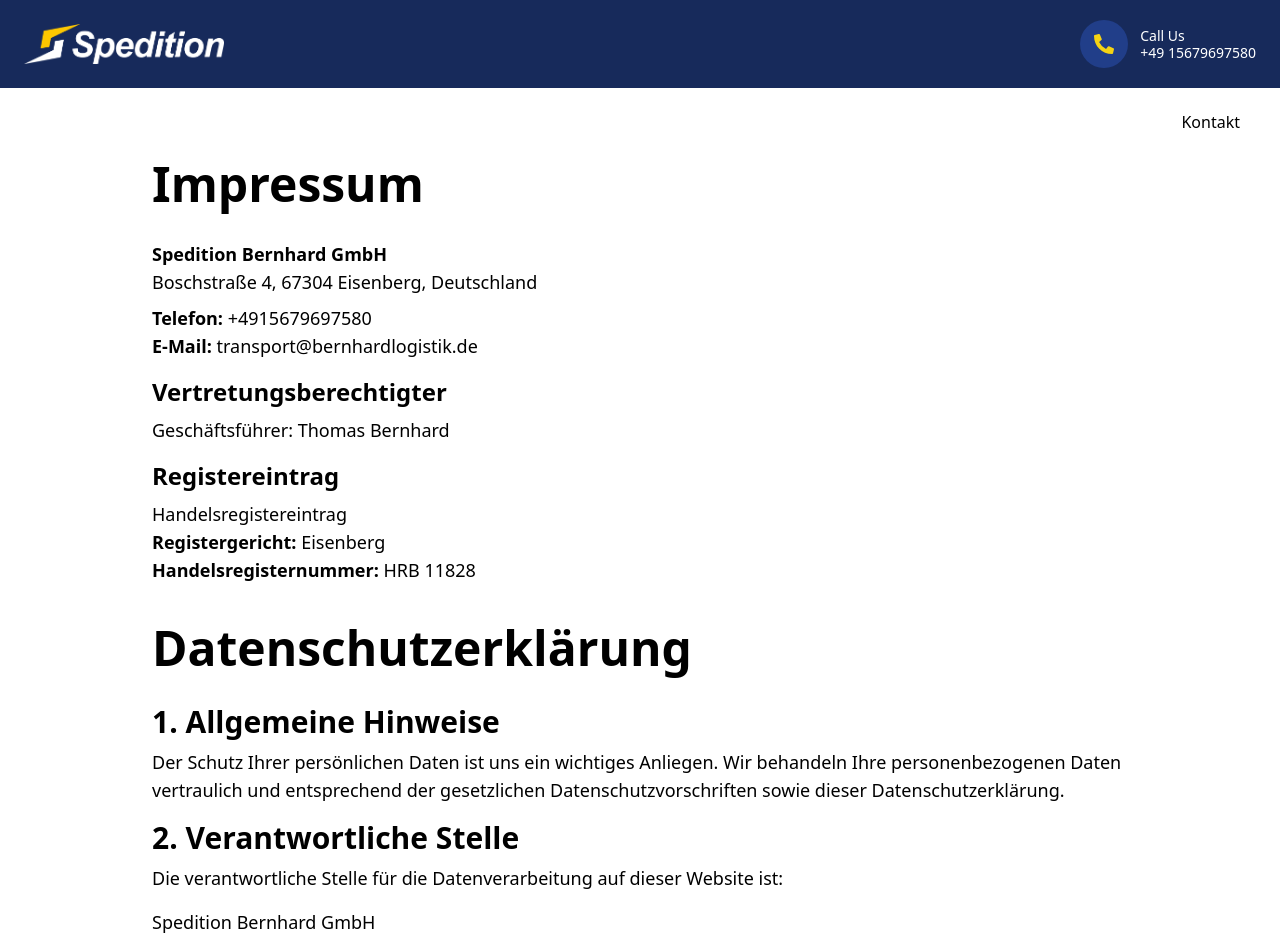
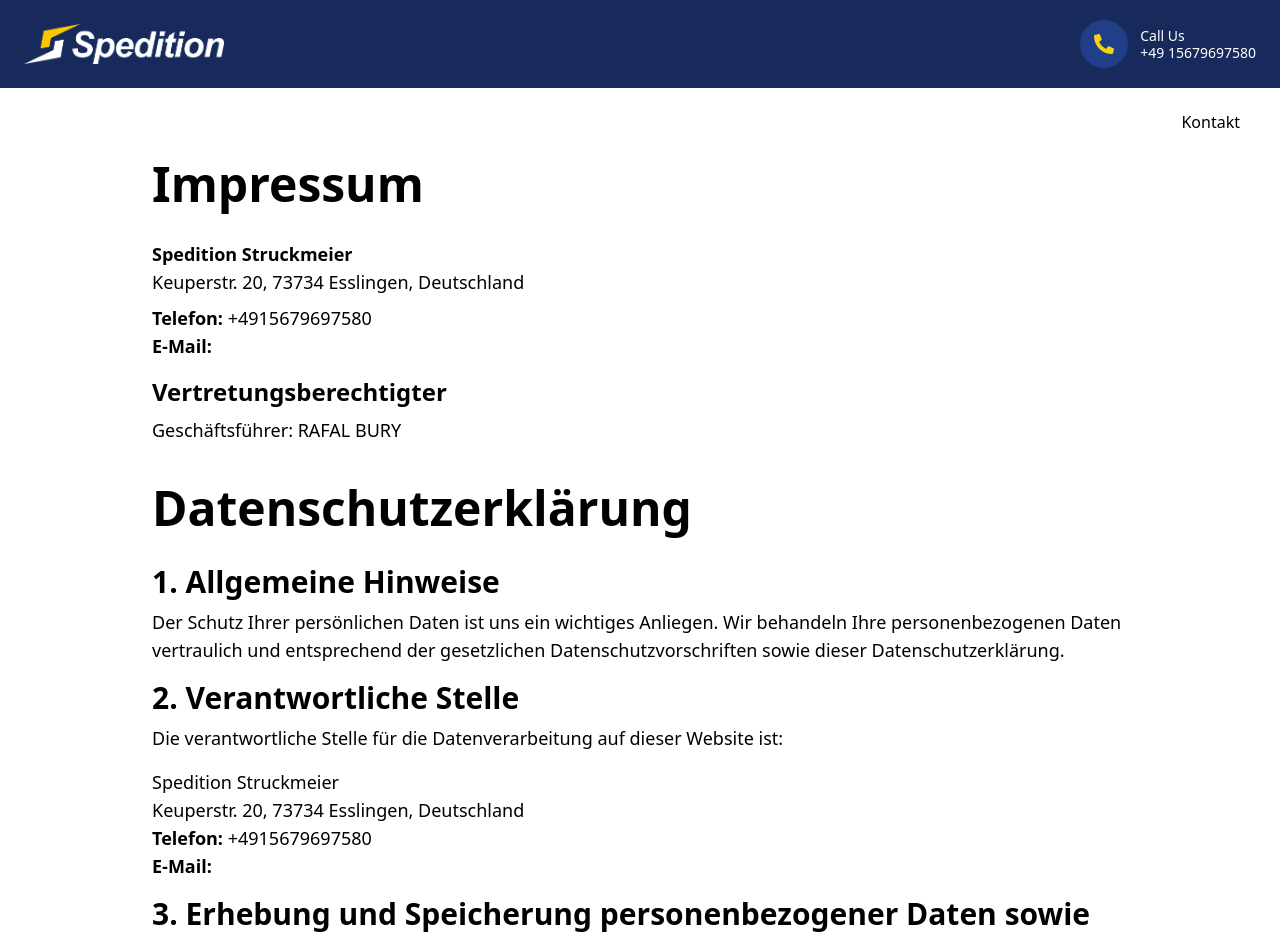
Before and after one commit to Mdsakib999/Logistics-development-3, a React (Vite) app: page /datenschutzrichtlinie in a window 1280 px wide. Shown: the top 936 px of the page. Built offline with nearby package versions, Linux system fonts and the light colour scheme.

Commit message:
privacy update

```diff
--- a/src/Pages/Datenschutzrichtlinie.jsx
+++ b/src/Pages/Datenschutzrichtlinie.jsx
@@ -13,9 +13,9 @@
 					Impressum
 				</h1>
 				<p className="mb-2 text-base sm:text-lg">
-					<strong>Spedition Bernhard GmbH</strong>
+					<strong>Spedition Struckmeier</strong>
 					<br />
-					Boschstraße 4, 67304 Eisenberg, Deutschland
+					Keuperstr. 20, 73734 Esslingen, Deutschland
 					<br />
 
 				</p>
@@ -25,15 +25,17 @@
 						+4915679697580
 					</a>
 					<br />
-					<strong>E-Mail: </strong> transport@bernhardlogistik.de
+					<strong>E-Mail: </strong>
 				</p>
 				<h2 className="text-lg sm:text-xl md:text-2xl font-semibold mt-4 mb-2">
 					Vertretungsberechtigter
 				</h2>
 				<p className="mb-2 text-base sm:text-lg">
-					Geschäftsführer: Thomas Bernhard
+					Geschäftsführer: RAFAL BURY
 				</p>
-				<h2 className="text-lg sm:text-xl md:text-2xl font-semibold mt-4 mb-2">
+
+
+				{/* <h2 className="text-lg sm:text-xl md:text-2xl font-semibold mt-4 mb-2">
 					Registereintrag
 				</h2>
 				<p className="mb-2 text-base sm:text-lg">
@@ -42,7 +44,9 @@
 					<strong>Registergericht:</strong> Eisenberg
 					<br />
 					<strong>Handelsregisternummer: </strong> HRB 11828
-				</p>
+				</p> */}
+
+
 				{/* <h2 className="text-lg sm:text-xl md:text-2xl font-semibold mt-4 mb-2">
           Umsatzsteuer-Identifikationsnummer
         </h2>
@@ -70,16 +74,16 @@
 					Website ist:
 				</p>
 				<p className="mb-4 text-base  sm:text-lg">
-					Spedition Bernhard GmbH
+					Spedition Struckmeier
 					<br />
-					Boschstraße 4, 67304 Eisenberg, Deutschland
+					Keuperstr. 20, 73734 Esslingen, Deutschland
 					<br />
 					<strong>Telefon:</strong>{" "}
 					<a href="tel:+4915679697580" className="">
 						+4915679697580
 					</a>
 					<br />
-					<strong>E-Mail:</strong> transport@bernhardlogistik.de
+					<strong>E-Mail:</strong>
 					<br />
 				</p>
 				<h2 className="text-2xl sm:text-3xl md:text-3xl font-semibold mt-4 mb-2">
```
